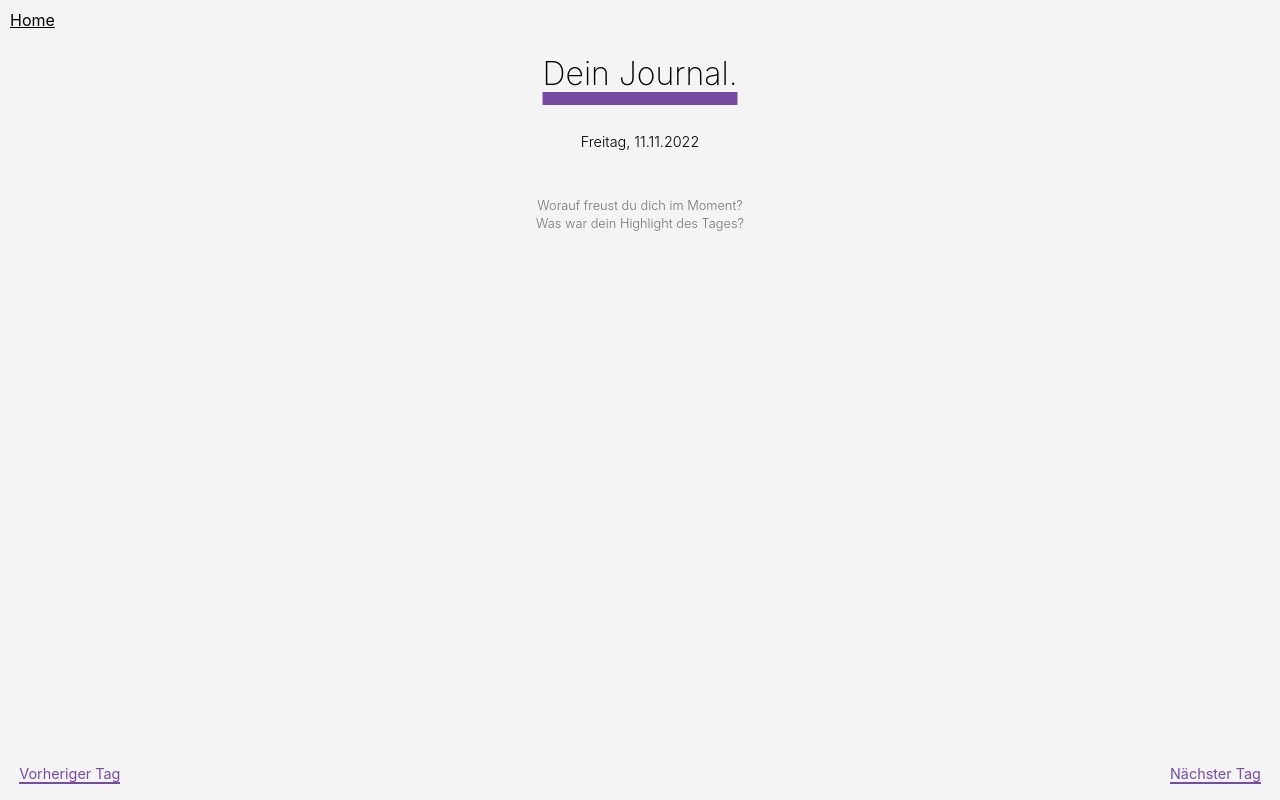
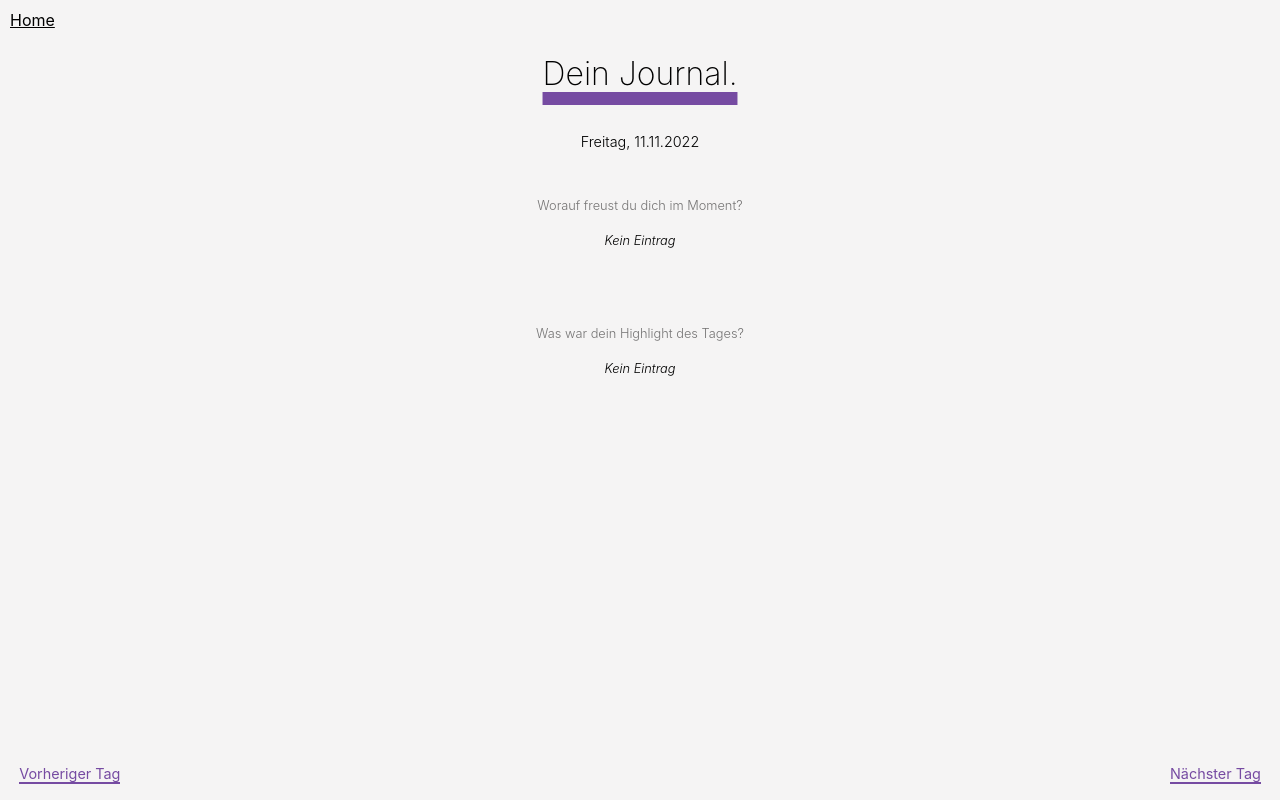
Before and after one commit to marialitwa/capstone-project, a Next.js app: page /answers/11-11-2022 in a window 1280 px wide. Built offline with nearby package versions, Linux system fonts and the light colour scheme; a web font is replaced by a local one.

Commit message:
Update AnswerCard with placeholder text in case there is no entry.

```diff
--- a/components/AnswerCard.js
+++ b/components/AnswerCard.js
@@ -4,12 +4,14 @@ import styled from "styled-components";
 export default function AnswerCard({ questionText, answerText }) {
   return (
     <>
-      {/* Hier Ternary einbauen, wenn kein Eintrag gemacht wurde? Oder in der AnswerPage??*/}
-
       <StyledQuestion>{questionText}</StyledQuestion>
-      {answerText.map((morningAnswer) => (
-        <StyledAnswer>{morningAnswer.text}</StyledAnswer>
-      ))}
+      {answerText.length === 0 ? (
+        <StyledPlaceholder>Kein Eintrag</StyledPlaceholder>
+      ) : (
+        answerText.map((morningAnswer) => (
+          <StyledAnswer>{morningAnswer.text}</StyledAnswer>
+        ))
+      )}
     </>
   );
 }
@@ -34,3 +36,16 @@ const StyledAnswer = styled.p`
   line-height: 140%;
   max-width: 100vw;
 `;
+
+const StyledPlaceholder = styled.p`
+  display: flex;
+  justify-content: center;
+  padding: 1rem 2rem;
+  margin-bottom: 60px;
+  font-size: 0.8rem;
+  text-align: center;
+  font-weight: 300;
+  line-height: 140%;
+  max-width: 100vw;
+  font-style: italic;
+`;
--- a/components/QuestionForm.js
+++ b/components/QuestionForm.js
@@ -65,7 +65,8 @@ const Form = styled.form`
 `;
 
 const StyledSubmitButton = styled.button`
-  margin: 1.7rem;
+  margin: 1rem;
+  margin-top: 1.7rem;
   padding: 12px 18px;
   background-color: #434343;
   color: #fdfcfb;
--- a/pages/answers/[answerDate].js
+++ b/pages/answers/[answerDate].js
@@ -47,8 +47,6 @@ export default function AnswersPage({ morningAnswers, eveningAnswers }) {
             year: "numeric",
           })}
         </EntryDate>
-
-        {/* Hier Ternary einbauen, wenn kein Eintrag gemacht wurde? Oder in der AnswerCard??*/}
 
         <AnswerCard
           questionText="Worauf freust du dich im Moment?"
```
